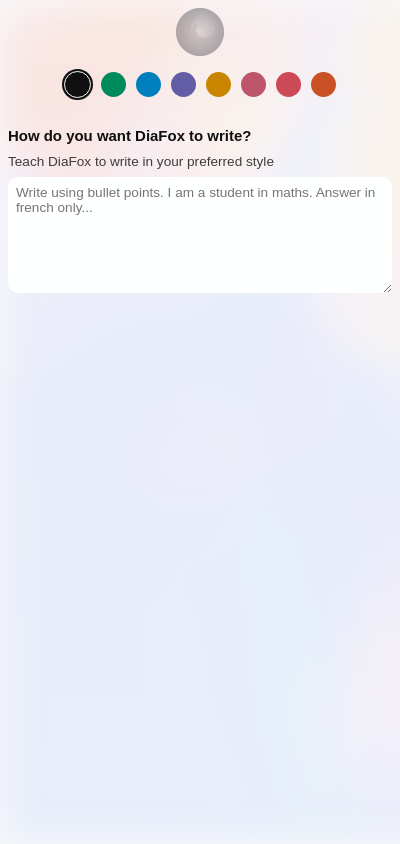
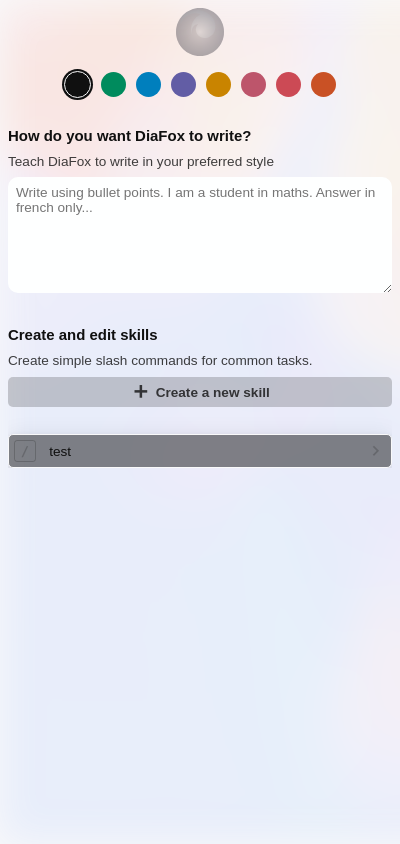
Before and after one commit to BenchBadr/diafox, a browser extension: page popup/settings.html in a window 400 px wide. Drawn offline with Linux system fonts and the light colour scheme.

Commit message:
skill creation

```diff
--- a/popup/settings.html
+++ b/popup/settings.html
@@ -24,6 +24,12 @@
 
 
     <!-- Skills -->
+    <b style="margin-top:2em;">Create and edit skills</b>
+    <p>Create simple slash commands for common tasks.</p>
+
+    <div class="create-skill">Create a new skill</div>
+
+    <div id="skill-container"></div>
 
     </div>
     <script src="../scripts/theme.js"></script>
--- a/popup/settings.js
+++ b/popup/settings.js
@@ -74,20 +74,57 @@
 */
 
 
-const createSkill = (title, instructions) => (
-    `
-    <div class="skills">
-        <label>
-            ${title ? title : 'New skill'}
-            <input type="checkbox"/>
-        </label>
-        <div class="skill-content">
-            <a>Name</a>
-            <input type="text" placeholder="/my-skill" value="${title}">
-            <a>Instructions</a>
-            <textarea placeholder="No more than three paragraphs and more narrative than informational."
-            value="${instructions ? instructions : ''}"></textarea>
-        </div>
-    </div>
-    `
-)
+const createSkill = (title, instructions) => {
+    const skillDiv = document.createElement('div');
+    skillDiv.className = 'skills';
+
+    // Label with checkbox
+    const label = document.createElement('label');
+    label.textContent = title ? title : 'New skill';
+
+    const checkbox = document.createElement('input');
+    checkbox.type = 'checkbox';
+    label.appendChild(checkbox);
+
+    // Skill content
+    const skillContent = document.createElement('div');
+    skillContent.className = 'skill-content';
+
+    // Name
+    const nameA = document.createElement('a');
+    nameA.textContent = 'Name';
+    skillContent.appendChild(nameA);
+
+    const nameInput = document.createElement('input');
+    nameInput.type = 'text';
+    nameInput.placeholder = '/my-skill';
+    nameInput.value = title || '';
+    skillContent.appendChild(nameInput);
+
+    // Instructions
+    const instrA = document.createElement('a');
+    instrA.textContent = 'Instructions';
+    skillContent.appendChild(instrA);
+
+    const textarea = document.createElement('textarea');
+    textarea.placeholder = 'No more than three paragraphs and more narrative than informational.';
+    textarea.value = instructions ? instructions : '';
+    skillContent.appendChild(textarea);
+
+    // Assemble
+    skillDiv.appendChild(label);
+    skillDiv.appendChild(skillContent);
+
+    return skillDiv;
+}
+
+
+const loadSkills = async () => {
+
+
+    const container = document.querySelector('#skill-container');
+
+    container.appendChild(createSkill('test', 'hello'));
+}
+
+loadSkills();
--- a/styles/styles.css
+++ b/styles/styles.css
@@ -10,6 +10,7 @@
   --high-bg:var(--high-light);
 
   --text-op: color-mix(in srgb, transparent 80%, var(--text));
+  --text-op-high: color-mix(in srgb, transparent 20%, var(--text));
 
   --bg-prompt: color-mix(in srgb, transparent 50%, var(--high-bg));
 
@@ -295,3 +296,31 @@
 .skills label:has(input[type="checkbox"]:checked)::after{
   transform:rotate(90deg);
 }
+
+.create-skill{
+  display: flex;
+  align-items: center;
+  justify-content: center;
+  padding:5px;
+  border-radius: 5px;
+
+  font-weight: bold;
+  cursor:pointer;
+
+  background:var(--text-op);
+  color:var(--text-op-high);
+
+  margin-bottom:2em;
+  transition-duration: .2s;
+
+  &:hover{
+    background:var(--accent-op-20);
+  }
+
+  &::before{
+    content:'add';
+    font-family: Material Icons;
+    margin-right:5px;
+    font-size:150%;
+  }
+}
```
